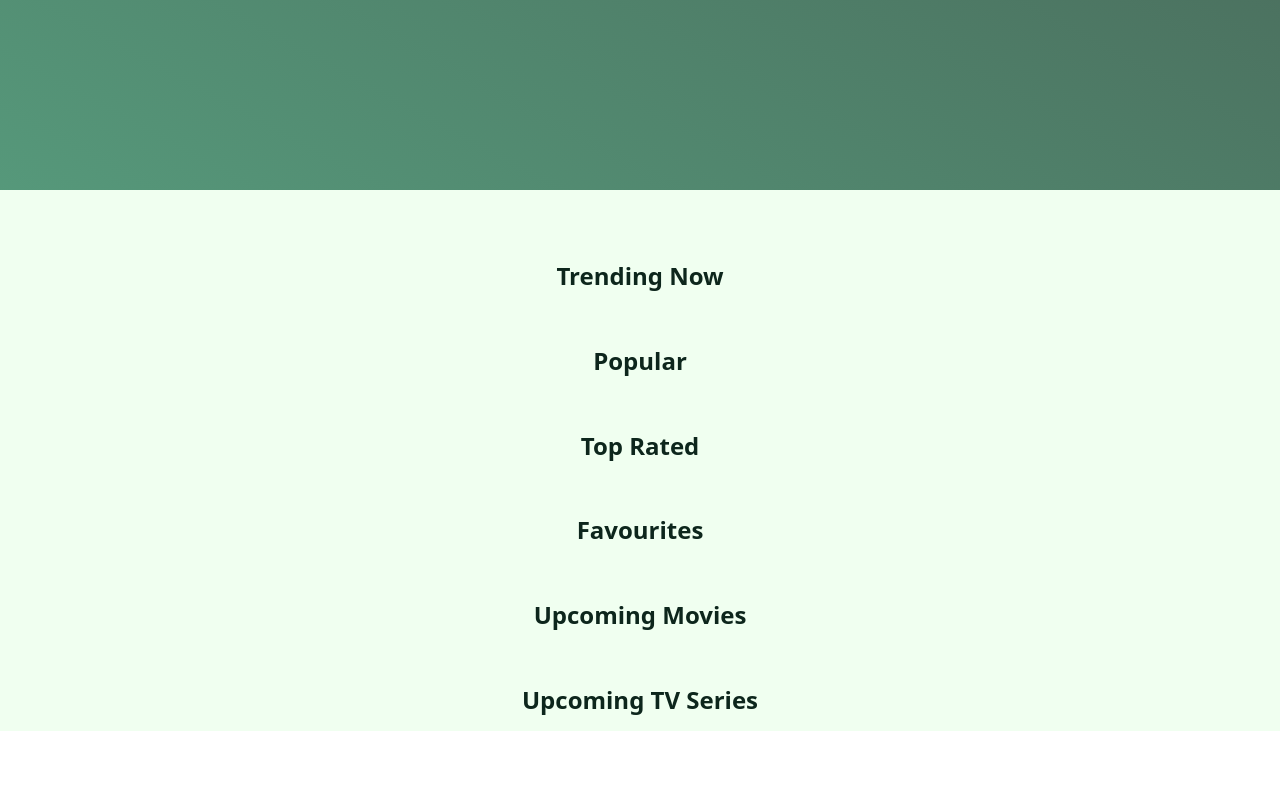
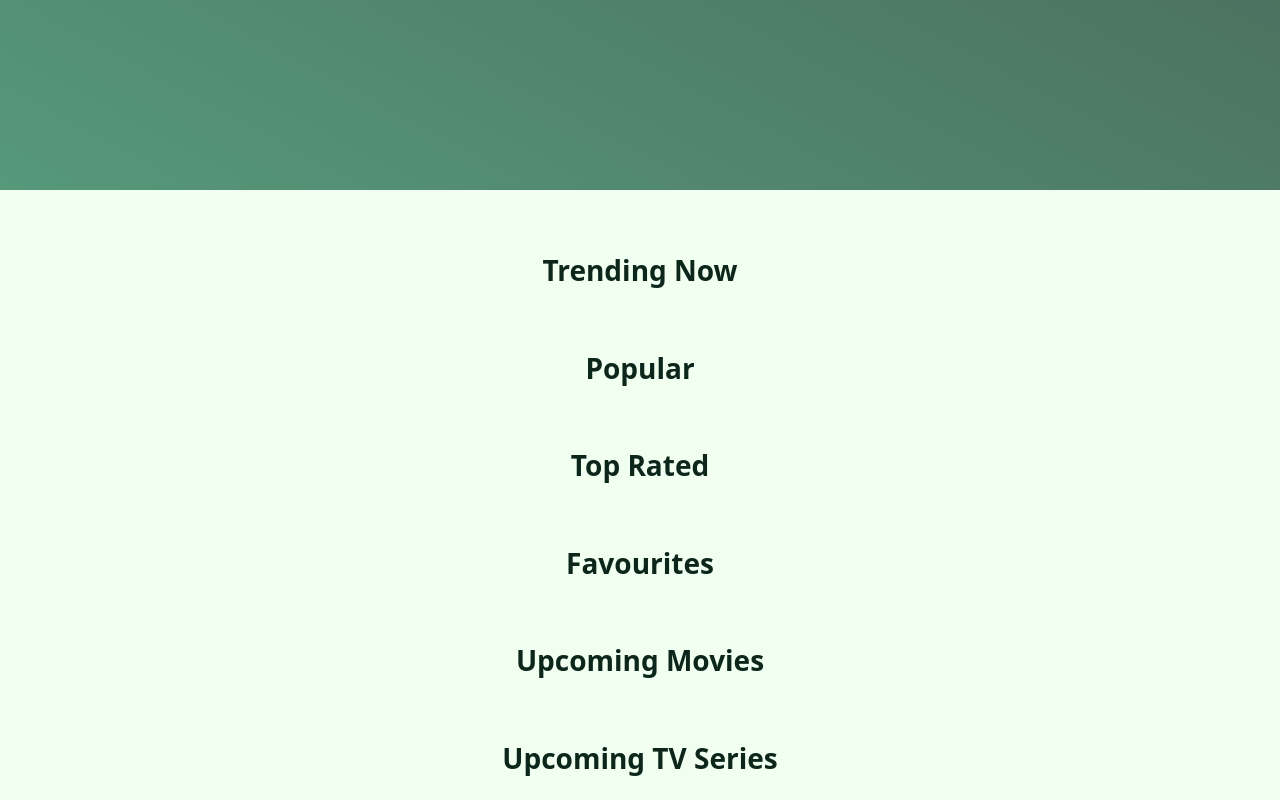
Before and after one commit to mohsina-rifa/PIP-TMDB, a Vue app: page / in a window 1280 px wide. Shown: the part 555-1355 px from the top of the page. Before the commit the page ends 1286 px from the top, so only its background shows below. Built offline with nearby package versions, Linux system fonts and the light colour scheme.

Commit message:
day-2 : refactor Home.vue layout for improved structure and styling consistency

```diff
--- a/src/views/Home.vue
+++ b/src/views/Home.vue
@@ -1,25 +1,24 @@
 <template>
-  <main class="home-container">
-    <!-- Hero section (trailer/card area) -->
-    <section class="hero-section"></section>
+  <main class="home-container d-flex flex-column min-vh-100">
+    <section class="screen-section mb-4"></section>
 
-    <section class="home-section">
-      <h2>Trending Now</h2>
+    <section class="px-5">
+      <h2 class="fs-3 fw-bold mb-4">Trending Now</h2>
     </section>
-    <section class="home-section">
-      <h2>Popular</h2>
+    <section class="px-5">
+      <h2 class="fs-3 fw-bold mb-4">Popular</h2>
     </section>
-    <section class="home-section">
-      <h2>Top Rated</h2>
+    <section class="px-5">
+      <h2 class="fs-3 fw-bold mb-4">Top Rated</h2>
     </section>
-    <section class="home-section">
-      <h2>Favourites</h2>
+    <section class="px-5">
+      <h2 class="fs-3 fw-bold mb-4">Favourites</h2>
     </section>
-    <section class="home-section">
-      <h2>Upcoming Movies</h2>
+    <section class="px-5">
+      <h2 class="fs-3 fw-bold mb-4">Upcoming Movies</h2>
     </section>
-    <section class="home-section">
-      <h2>Upcoming TV Series</h2>
+    <section class="px-5">
+      <h2 class="fs-3 fw-bold mb-4">Upcoming TV Series</h2>
     </section>
   </main>
 </template>
@@ -28,33 +27,20 @@
 
 <style scoped>
 .home-container {
-  display: flex;
-  flex-direction: column;
   gap: 2.5rem;
   background: var(--green-13);
-  min-height: 100vh;
 }
 
-.hero-section {
-  width: 100%;
+.screen-section {
   height: 43rem;
   background: linear-gradient(
     to right top,
     rgba(34, 118, 83, 0.75),
     rgba(13, 38, 28, 0.75)
   );
-  margin-bottom: 2rem;
-  /* Add shadow or gradient if you want */
-}
-
-.home-section {
-  padding: 0 2rem;
 }
 
 h2 {
   color: var(--green-1);
-  font-size: 1.5rem;
-  font-weight: 700;
-  margin-bottom: 1rem;
 }
 </style>
```
